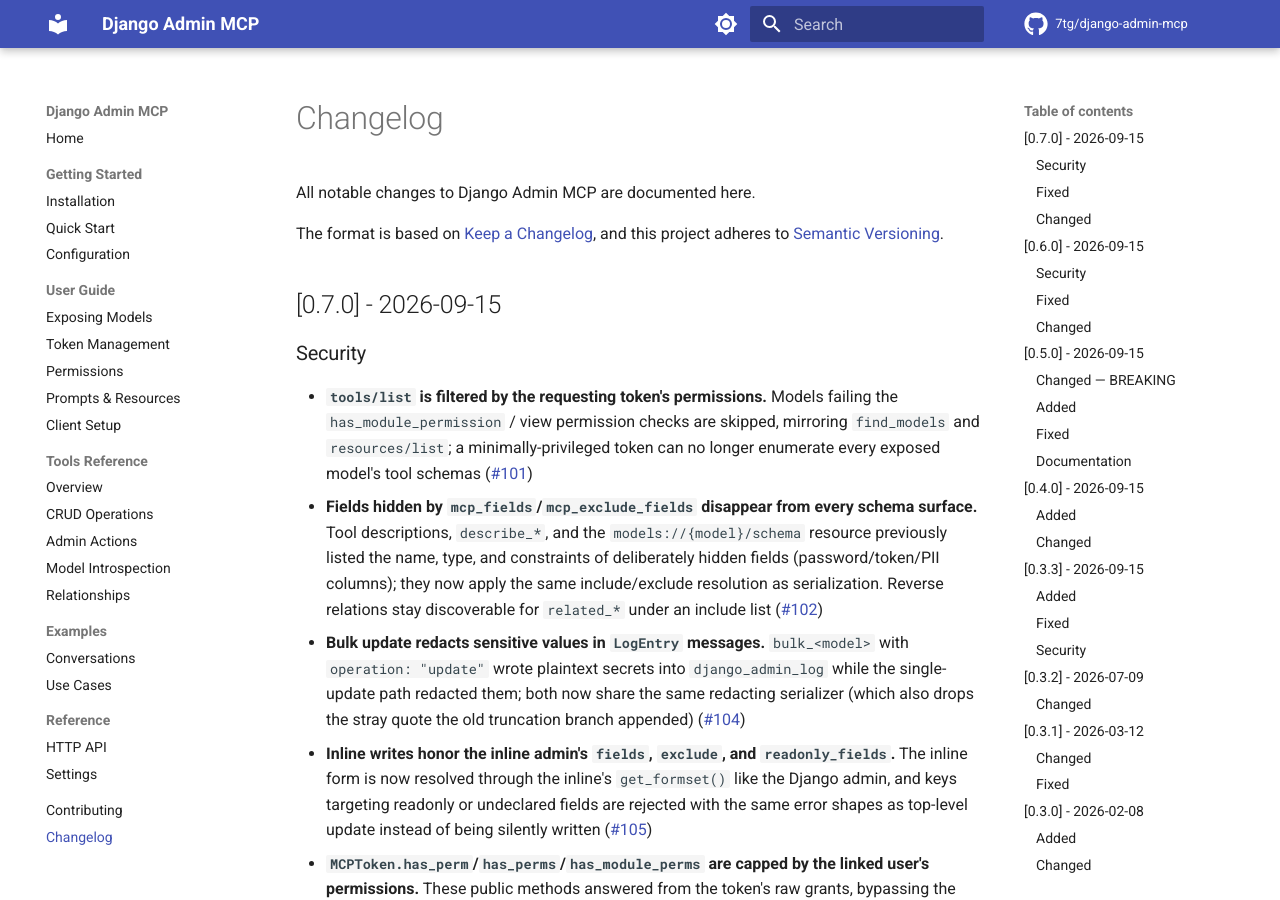
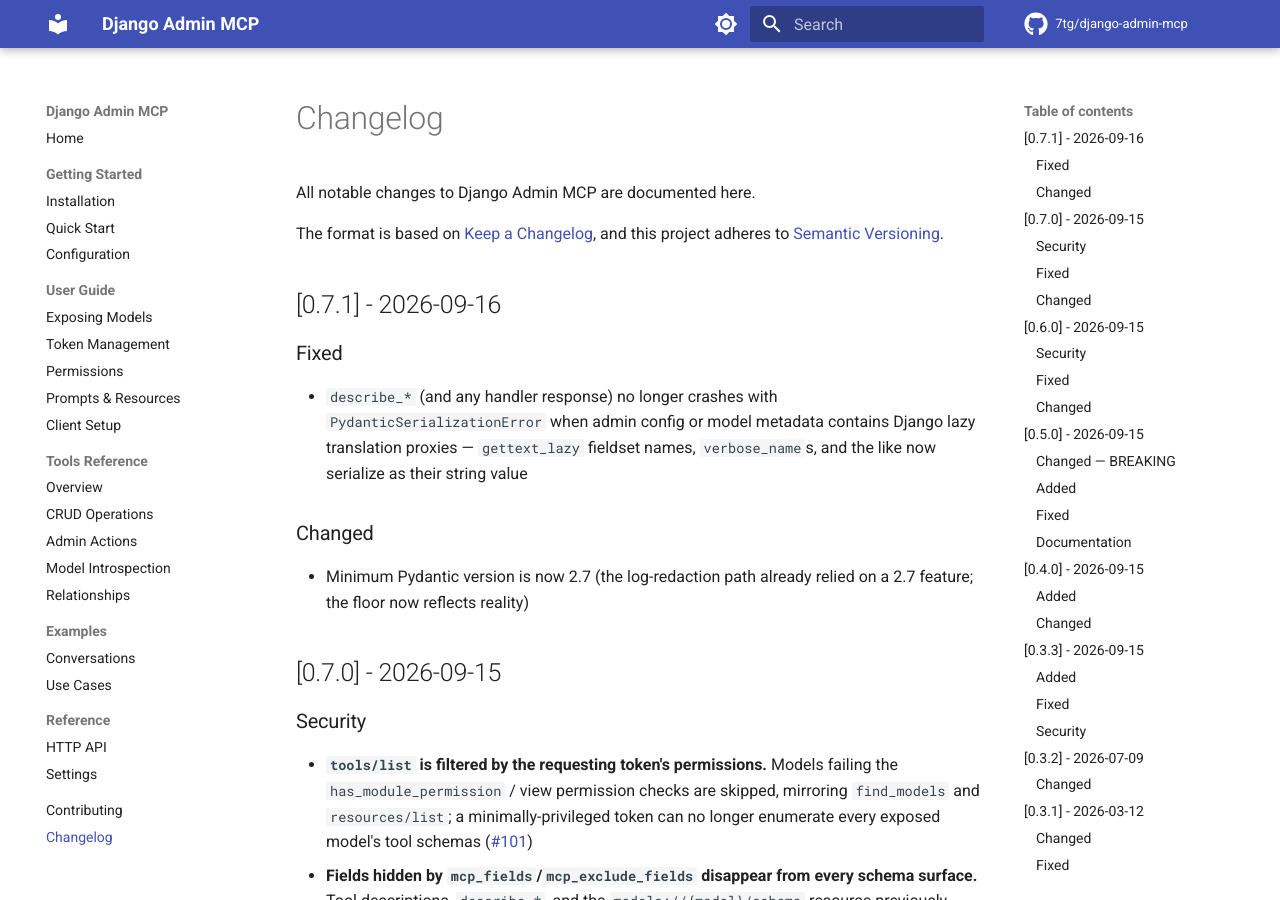
Before and after one commit to 7tg/django-admin-mcp, an MkDocs documentation site: the page built from docs/changelog.md, in a window 1280 px wide and 900 px high. Built offline with MkDocs 1.6.1 and Material for MkDocs 9.7.7, drawn with Linux system fonts in a browser that asks for light colours; comment, search, counter and statistics services are not loaded.

Commit message:
Bump version to 0.7.1

```diff
--- a/django_admin_mcp/__init__.py
+++ b/django_admin_mcp/__init__.py
@@ -4,7 +4,7 @@
 
 from django_admin_mcp.mixin import MCPAdminMixin
 
-__version__ = "0.7.0"
+__version__ = "0.7.1"
 __author__ = "Barbaros Goren"
 __email__ = "gorenbarbaros@gmail.com"
 __all__ = [
--- a/docs/changelog.md
+++ b/docs/changelog.md
@@ -4,6 +4,14 @@
 
 The format is based on [Keep a Changelog](https://keepachangelog.com/en/1.0.0/),
 and this project adheres to [Semantic Versioning](https://semver.org/spec/v2.0.0.html).
+
+## [0.7.1] - 2026-09-16
+
+### Fixed
+- `describe_*` (and any handler response) no longer crashes with `PydanticSerializationError` when admin config or model metadata contains Django lazy translation proxies — `gettext_lazy` fieldset names, `verbose_name`s, and the like now serialize as their string value
+
+### Changed
+- Minimum Pydantic version is now 2.7 (the log-redaction path already relied on a 2.7 feature; the floor now reflects reality)
 
 ## [0.7.0] - 2026-09-15
 
@@ -180,6 +188,7 @@
 
 | Version | Python | Django |
 |---------|--------|--------|
+| 0.7.1 | 3.10+ | 3.2+ |
 | 0.7.0 | 3.10+ | 3.2+ |
 | 0.6.0 | 3.10+ | 3.2+ |
 | 0.5.0 | 3.10+ | 3.2+ |
--- a/pyproject.toml
+++ b/pyproject.toml
@@ -4,7 +4,7 @@
 
 [project]
 name = "django-admin-mcp"
-version = "0.7.0"
+version = "0.7.1"
 description = "Django admin MCP integration - expose Django admin models to MCP clients"
 readme = "README.md"
 requires-python = ">=3.10"
```
Also changed, not shown: 1 other file.
